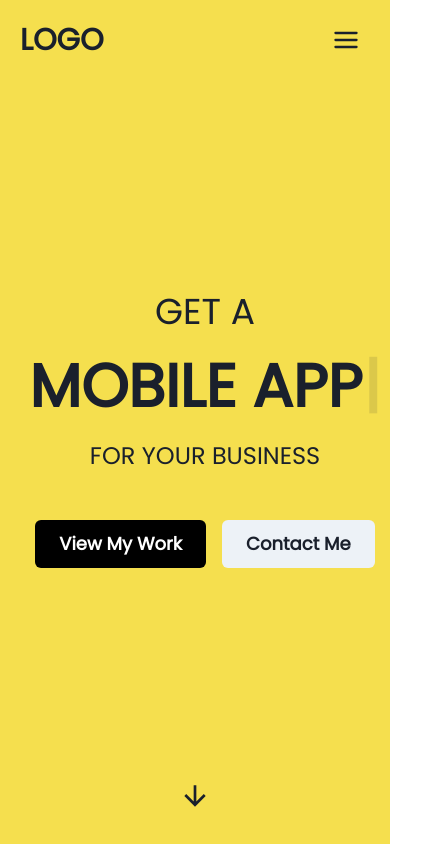
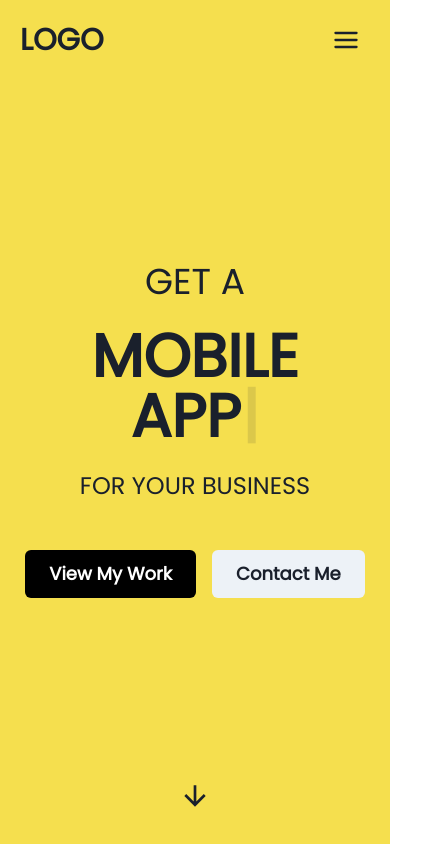
Before and after one commit to Usman4276/personal-portfolio, a Next.js app: page / in a window 390 px wide. Shown: the top 844 px of the page, 429 px wide, since content can reach past the window. Built offline with nearby package versions, Linux system fonts and the light colour scheme; what tailwindcss-animated would draw is missing.

Commit message:
resolve animation issue

```diff
--- a/app/ui/contact.js
+++ b/app/ui/contact.js
@@ -42,7 +42,7 @@ const Contact = () => {
       <div className="border bg-[#f5df4e] flex justify-center items-center mt-14">
         <div
           className="w-1/2 max-[768px]:w-full p-10"
-          data-aos="fade-right"
+          data-aos="fade-up"
           data-aos-easing="ease-in-out"
           data-aos-once="false"
           data-aos-duration="600"
--- a/app/ui/feedback.js
+++ b/app/ui/feedback.js
@@ -67,11 +67,10 @@ const Feedback = () => {
 
         {/* Carousel */}
         <div
-          data-aos="zoom-out"
+          data-aos="fade-up"
           data-aos-easing="ease-in-out"
           data-aos-once="false"
           data-aos-duration="600"
-          // data-aos-offset="300"
         >
           <Carousel
             showThumbs={false}
--- a/app/ui/hero.js
+++ b/app/ui/hero.js
@@ -11,7 +11,7 @@ const Hero = () => {
   return (
     <div className="h-screen bg-[#f5df4e] flex flex-col justify-between items-center">
       <div className="w-full max-w-[1320px] flex justify-center gap-2 w-full h-dvh items-center animate-fade">
-        <div className="animate-fade-up flex flex-col items-center md:items-start gap-6 w-full pl-5">
+        <div className="animate-fade-up flex flex-col items-center md:items-start gap-6 w-full px-5">
           {/* Heading text */}
           <div>
             <p className="lg:text-5xl text-4xl">GET A</p>
@@ -30,7 +30,7 @@ const Hero = () => {
           </div>
 
           {/* Buttons */}
-          <div className="mt-6 flex justify-center gap-4 flex-wrap ">
+          <div className="mt-6 flex justify-center gap-4 flex-wrap">
             <Button
               textColor={"white"}
               bg={"black"}
```
